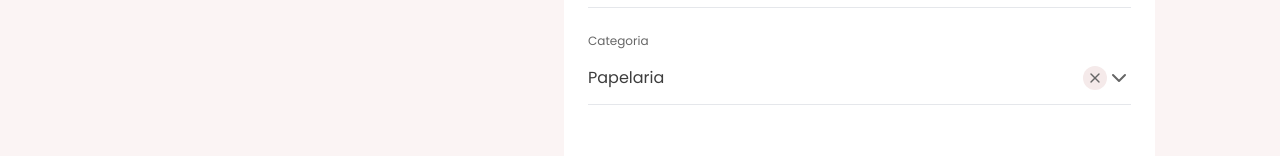
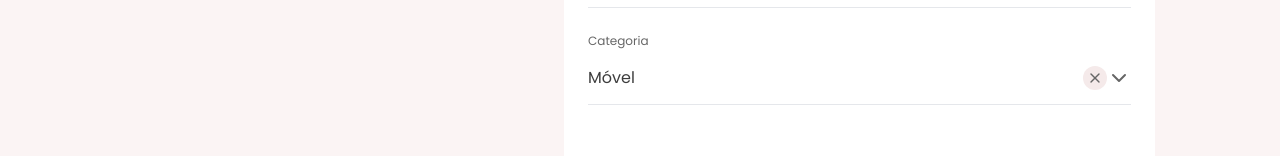
Before and after one commit to cesar7722a/Gestao-de-Marktplace, a React (Vite) app: page /produtos in a window 1280 px wide. Both pictures are taken after a click on the element 726 px from the left and 342 px from the top of the page. Shown: the part 474-630 px from the top of the page. Built offline with nearby package versions, Linux system fonts and the light colour scheme.

Commit message:
feat:add categoria dinamicamente

```diff
--- a/src/components/FarmEdit.tsx
+++ b/src/components/FarmEdit.tsx
@@ -11,6 +11,8 @@ export function FormEdit({
   formData,
   handleChange,
   handleEdit,
+  setCategoria,
+  categoria,
 }: FormEditProps) {
   const navigate = useNavigate();
   const pageIndex = () => {
@@ -19,7 +21,7 @@ export function FormEdit({
   const [options, setOptions] = useState([
     { name: "Brinquedo", isSelect: false, id: 1 },
     { name: "Móvel", isSelect: false, id: 2 },
-    { name: "Papelaria", isSelect: true, id: 3 },
+    { name: "Papelaria", isSelect: false, id: 3 },
     { name: "Saúde & Beleza", isSelect: false, id: 4 },
     { name: "Utensílio", isSelect: false, id: 5 },
     { name: "Vestuário", isSelect: false, id: 6 },
@@ -48,7 +50,12 @@ export function FormEdit({
             handleChange={handleChange}
           />
 
-          <SelectForm setOptions={setOptions} options={options} />
+          <SelectForm
+            setOptions={setOptions}
+            options={options}
+            categoria={categoria}
+            setCategoria={setCategoria}
+          />
         </div>
         <div className="flex gap-3">
           <ButtonForm
--- a/src/components/SelectForm.tsx
+++ b/src/components/SelectForm.tsx
@@ -3,7 +3,12 @@ import { OptionSelect } from "./OptionSelect";
 import { useState } from "react";
 import { SelectFormProps } from "../type/types";
 
-export function SelectForm({ options, setOptions }: SelectFormProps) {
+export function SelectForm({
+  options,
+  setOptions,
+  categoria,
+  setCategoria,
+}: SelectFormProps) {
   const [selectIsOpen, setSelectIsOpen] = useState<boolean>(false);
 
   const handleSelect = () => {
@@ -27,7 +32,7 @@ export function SelectForm({ options, setOptions }: SelectFormProps) {
         className="relative  py-[14px] flex text-textPrimary cursor-pointer"
       >
         <aside className="flex-1 text-textSecondary">
-          {optionSelect?.name}
+          {optionSelect === undefined ? categoria : optionSelect?.name}
         </aside>
         <X
           onClick={handleCleanOption}
--- a/src/pages/edite-produto.tsx
+++ b/src/pages/edite-produto.tsx
@@ -20,6 +20,9 @@ export function EditeProdutos() {
   const { editProduto } = context;
   const { produts } = context;
   const produtoTOedit = produts.find((a) => a.id === Number(idUrl));
+  const categoriaOld = produtoTOedit?.categoria;
+
+  const [categoriaNew, setCategoriaNew] = useState(categoriaOld);
 
   const [formData, setFormData] = useState<ProdutosProps>({
     name: produtoTOedit?.name,
@@ -66,6 +69,8 @@ export function EditeProdutos() {
               handleEdit={handleEdit}
               handleChange={handleChange}
               formData={formData}
+              categoria={categoriaNew}
+              setCategoria={setCategoriaNew}
             />
           </div>
         </>
--- a/src/type/types.ts
+++ b/src/type/types.ts
@@ -46,13 +46,17 @@ export interface OptionSelectProps {
 export interface SelectFormProps {
   options: option[];
   setOptions: React.Dispatch<React.SetStateAction<option[]>>;
+  categoria?: string | undefined;
+  setCategoria: React.Dispatch<React.SetStateAction<string>>;
 }
 
 export interface FormEditProps {
   descri?: string | undefined;
   name?: string | undefined;
   price?: number | undefined;
+  categoria?: string | undefined;
   formData: FormDataProps;
+  setCategoria: React.Dispatch<React.SetStateAction<string>>;
   handleEdit: (e: FormEvent<HTMLFormElement>) => void;
   handleChange: (
     e: React.ChangeEvent<
```
